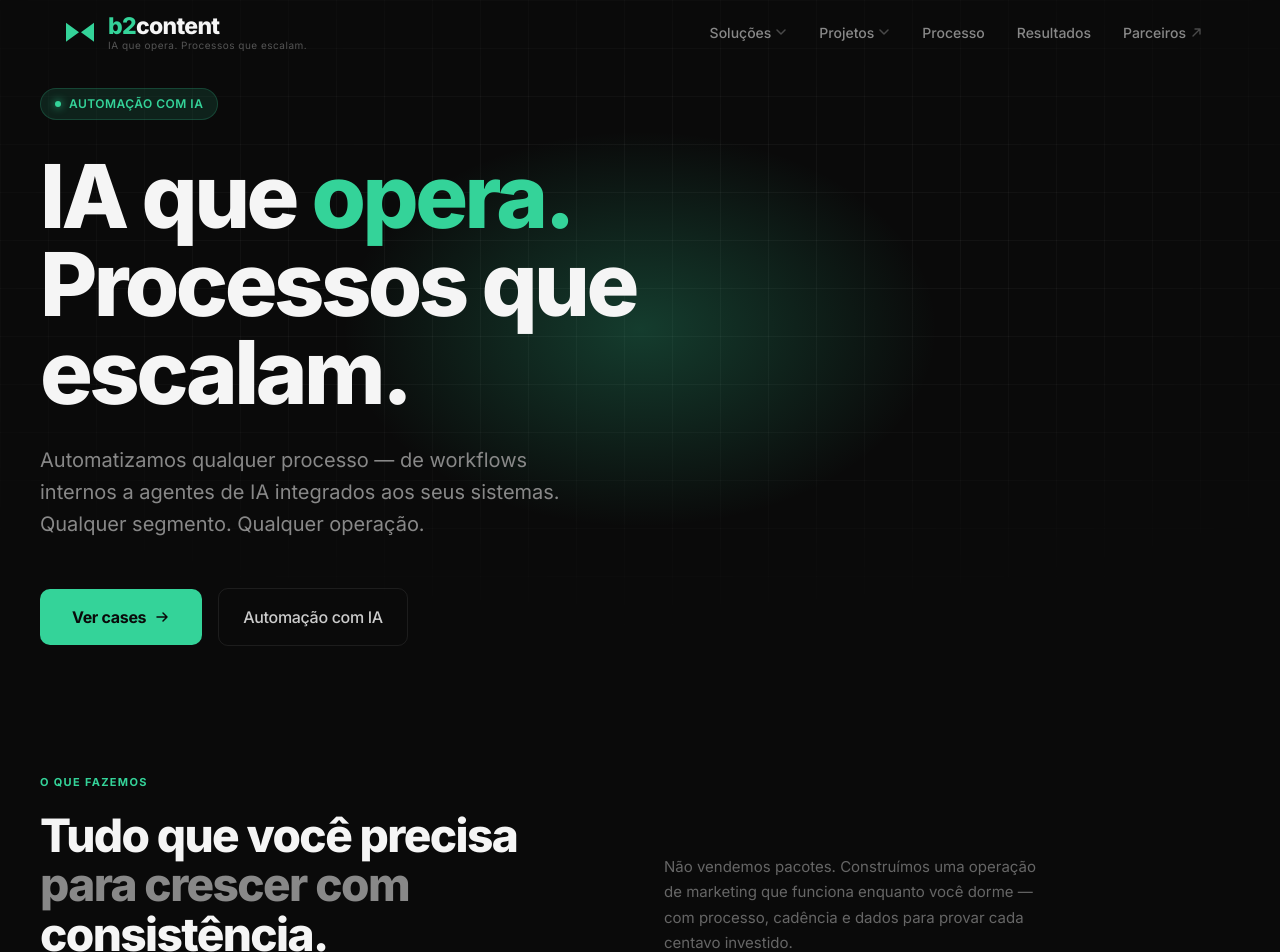
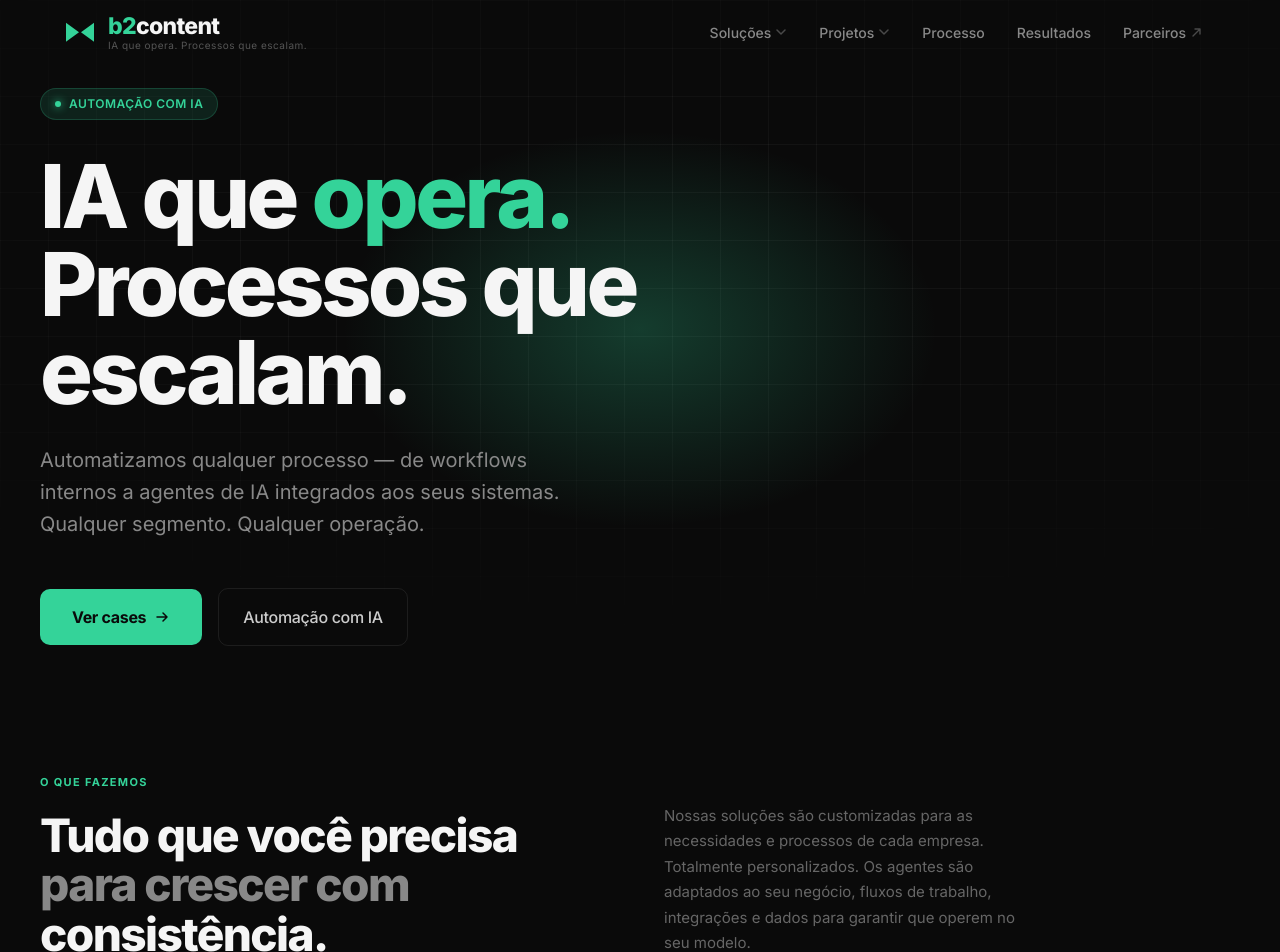
Before and after one commit to restom-hub/b2content, a Next.js app: page / in a window 1280 px wide. Shown: the top 952 px of the page. Built offline with nearby package versions, Linux system fonts and the light colour scheme.

Commit message:
chore: atualizar texto da seção serviços para enfatizar customização

```diff
--- a/components/Services.tsx
+++ b/components/Services.tsx
@@ -99,7 +99,7 @@ export default function Services() {
           </div>
           <div style={{ paddingBottom: 4 }}>
             <p style={{ fontSize: 15, color: "#666", lineHeight: 1.7, maxWidth: 380 }}>
-              Não vendemos pacotes. Construímos uma operação de marketing que funciona enquanto você dorme — com processo, cadência e dados para provar cada centavo investido.
+              Nossas soluções são customizadas para as necessidades e processos de cada empresa. Totalmente personalizados. Os agentes são adaptados ao seu negócio, fluxos de trabalho, integrações e dados para garantir que operem no seu modelo.
             </p>
           </div>
         </div>
```
